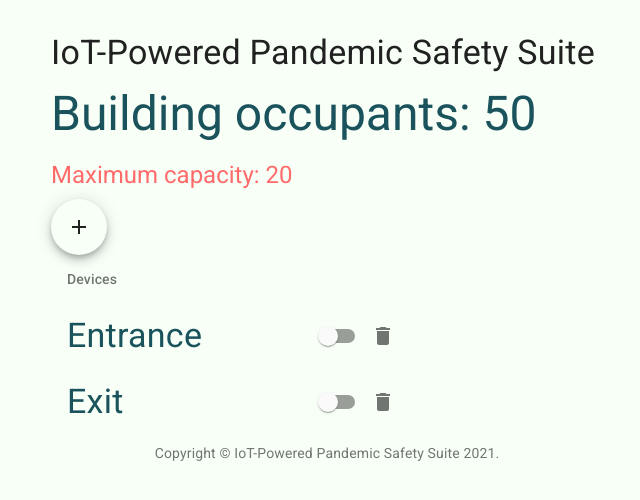
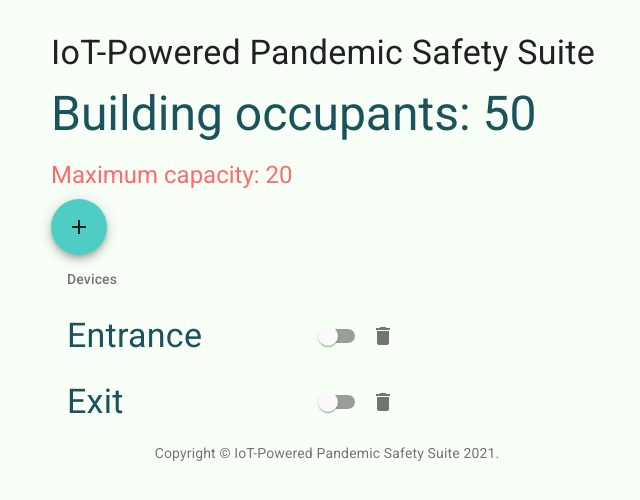
Before and after one commit to SWENG-Group-9/Frontend, a React (Create React App) app: page / in a window 1280 px wide. Shown: the top 500 px of the page, without its empty margins (313-953 px from the left). Built offline with nearby package versions, Linux system fonts and the light colour scheme.

Commit message:
Fixed theme so that things aren't invisible

```diff
--- a/src/theme.js
+++ b/src/theme.js
@@ -1,20 +1,20 @@
-import { red } from '@material-ui/core/colors';
-import { createMuiTheme } from '@material-ui/core/styles';
+import { red } from "@material-ui/core/colors";
+import { createMuiTheme } from "@material-ui/core/styles";
 
 // A custom theme for this app
 const theme = createMuiTheme({
   palette: {
     primary: {
-      main: '#f7fff7',
+      main: "#4ecdc4",
     },
     secondary: {
-      main: '#f7fff7',
+      main: "#1A535C",
     },
     error: {
       main: red.A400,
     },
     background: {
-      default: '#f7fff7',
+      default: "#f7fff7",
     },
   },
 });
```
